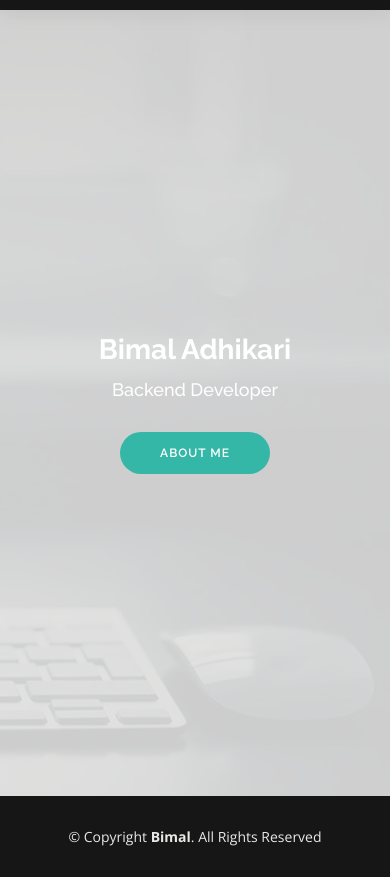
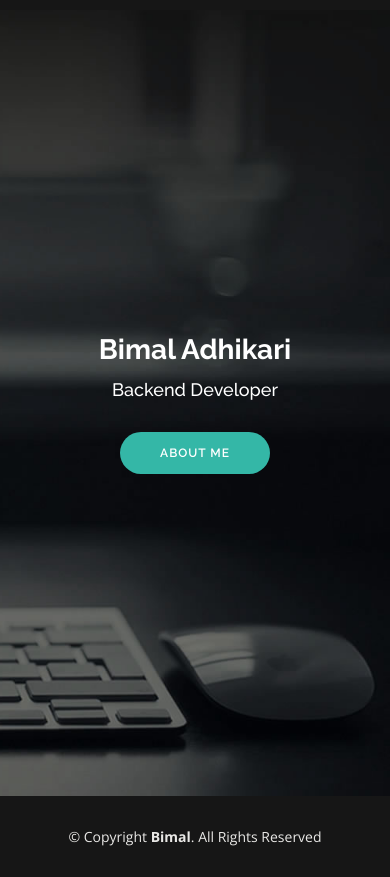
Before and after one commit to bimal-tech/portfolio, a plain HTML site: page index.html in a window 390 px wide. Shown: the part 48-925 px from the top of the page. Drawn offline with nearby package versions, Linux system fonts and the light colour scheme.

Commit message:
removed css property

```diff
--- a/assets/css/style.css
+++ b/assets/css/style.css
@@ -488,7 +488,6 @@ h6 {
 @media (max-width: 992px) {
   #hero:before {
     content: "";
-    background: rgba(255, 255, 255, 0.8);
     position: absolute;
     bottom: 0;
     top: 0;
```
